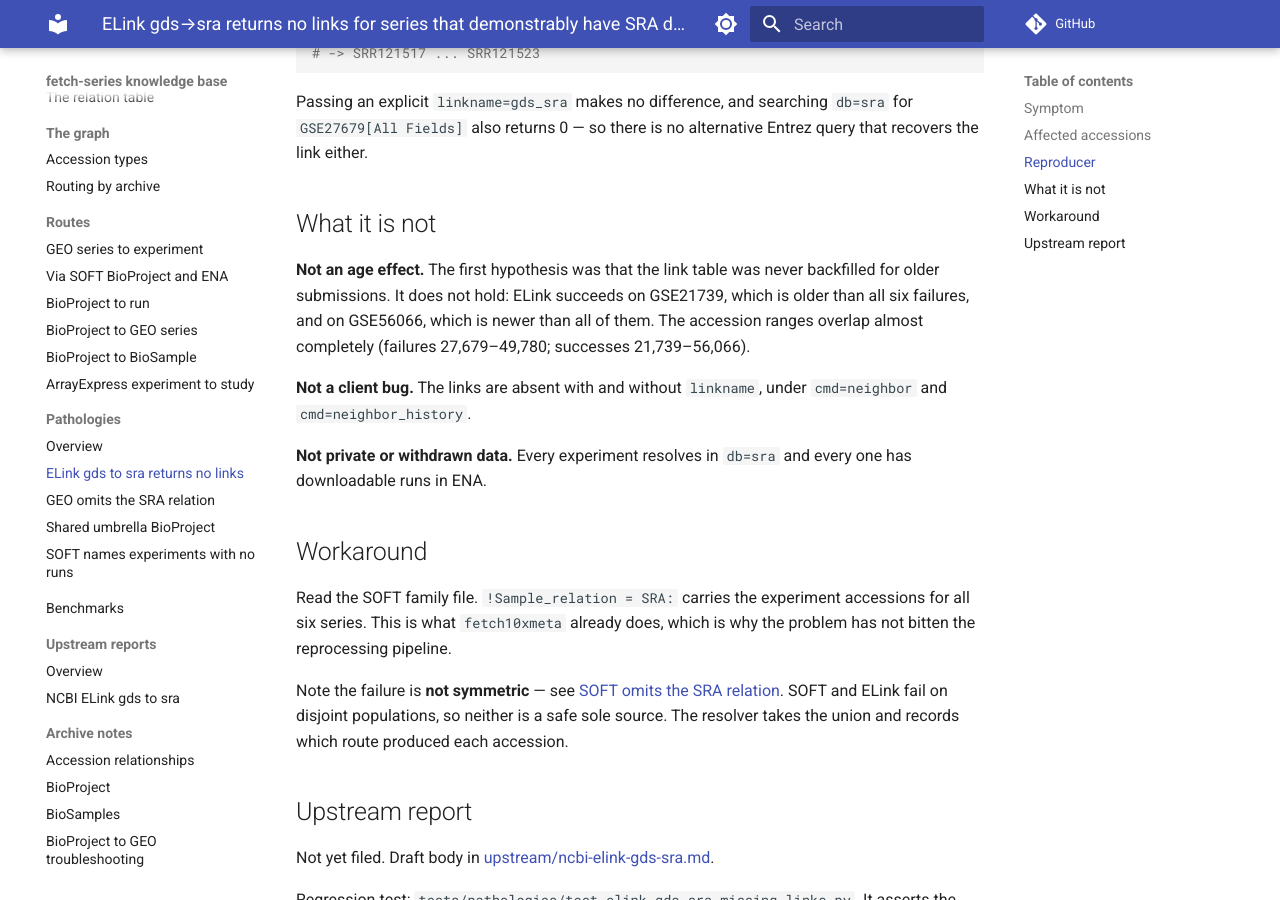
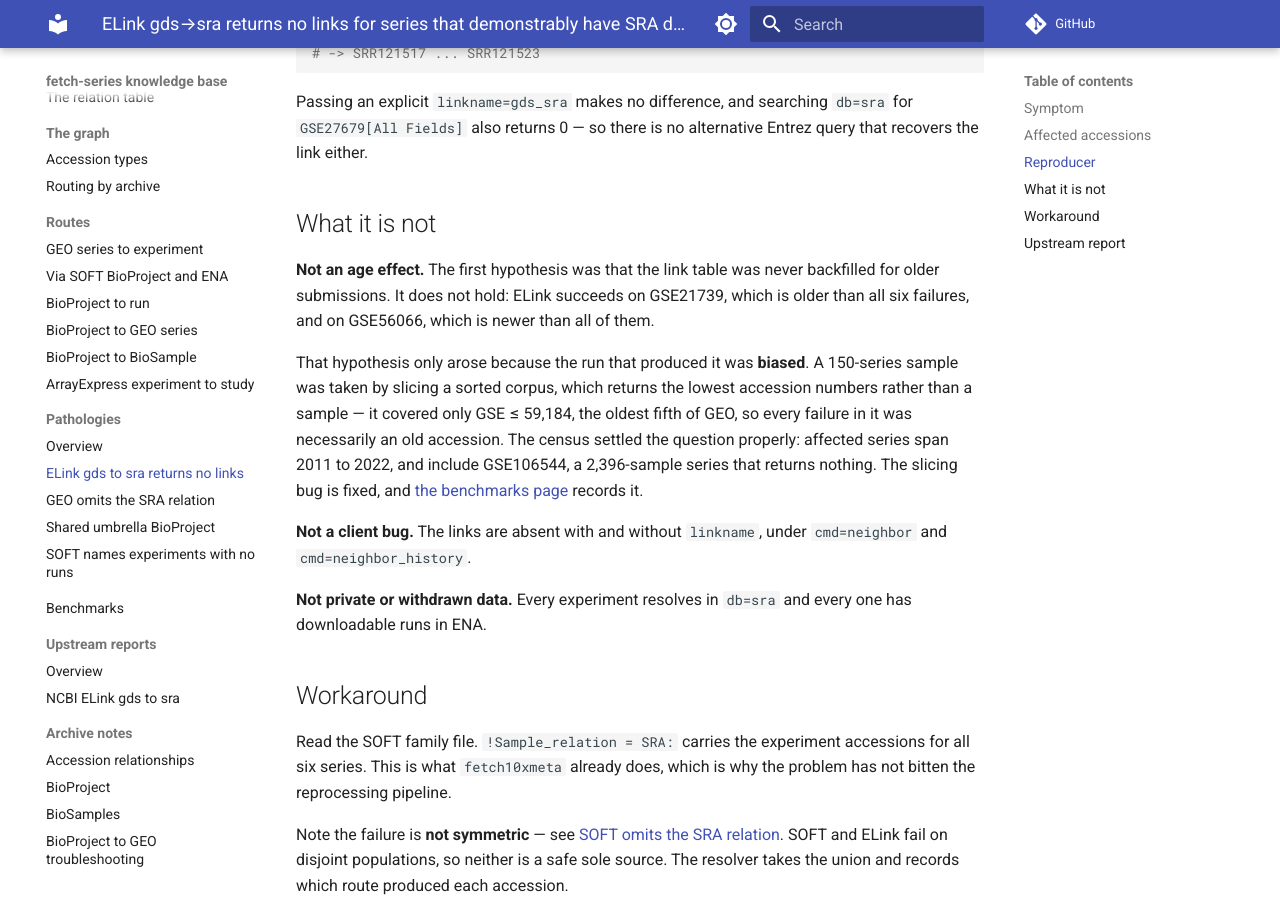
Before and after one commit to cellgeni/fetch-series, an MkDocs documentation site: the page built from docs/pathologies/elink-gds-sra-missing-links.md, in a window 1280 px wide and 900 px high, scrolled down 1506 px. Built offline with MkDocs 1.6.1 and Material for MkDocs 9.7.7, drawn with Linux system fonts in a browser that asks for light colours; comment, search, counter and statistics services are not loaded.

Commit message:
docs: record that the age hypothesis came from a biased sample
The pathology page said the age effect does not hold; it now also says why the
idea arose, which is the more useful half. The benchmarks page gains it as a
fourth lesson: any prefix of an ordered corpus is a stratum, not a sample.

Co-Authored-By: Claude Opus 5 <noreply@anthropic.com>

```diff
--- a/docs/pathologies/elink-gds-sra-missing-links.md
+++ b/docs/pathologies/elink-gds-sra-missing-links.md
@@ -69,8 +69,15 @@ recovers the link either.
 
 **Not an age effect.** The first hypothesis was that the link table was never backfilled for
 older submissions. It does not hold: ELink succeeds on GSE21739, which is older than all six
-failures, and on GSE56066, which is newer than all of them. The accession ranges overlap
-almost completely (failures 27,679–49,780; successes 21,739–56,066).
+failures, and on GSE56066, which is newer than all of them.
+
+That hypothesis only arose because the run that produced it was **biased**. A 150-series
+sample was taken by slicing a sorted corpus, which returns the lowest accession numbers
+rather than a sample — it covered only GSE ≤ 59,184, the oldest fifth of GEO, so every
+failure in it was necessarily an old accession. The census settled the question properly:
+affected series span 2011 to 2022, and include GSE106544, a 2,396-sample series that
+returns nothing. The slicing bug is fixed, and
+[the benchmarks page](../benchmarks/index.md) records it.
 
 **Not a client bug.** The links are absent with and without `linkname`, under `cmd=neighbor`
 and `cmd=neighbor_history`.
```
Also changed, not shown: docs/benchmarks/index.md (+11 -0 lines).
